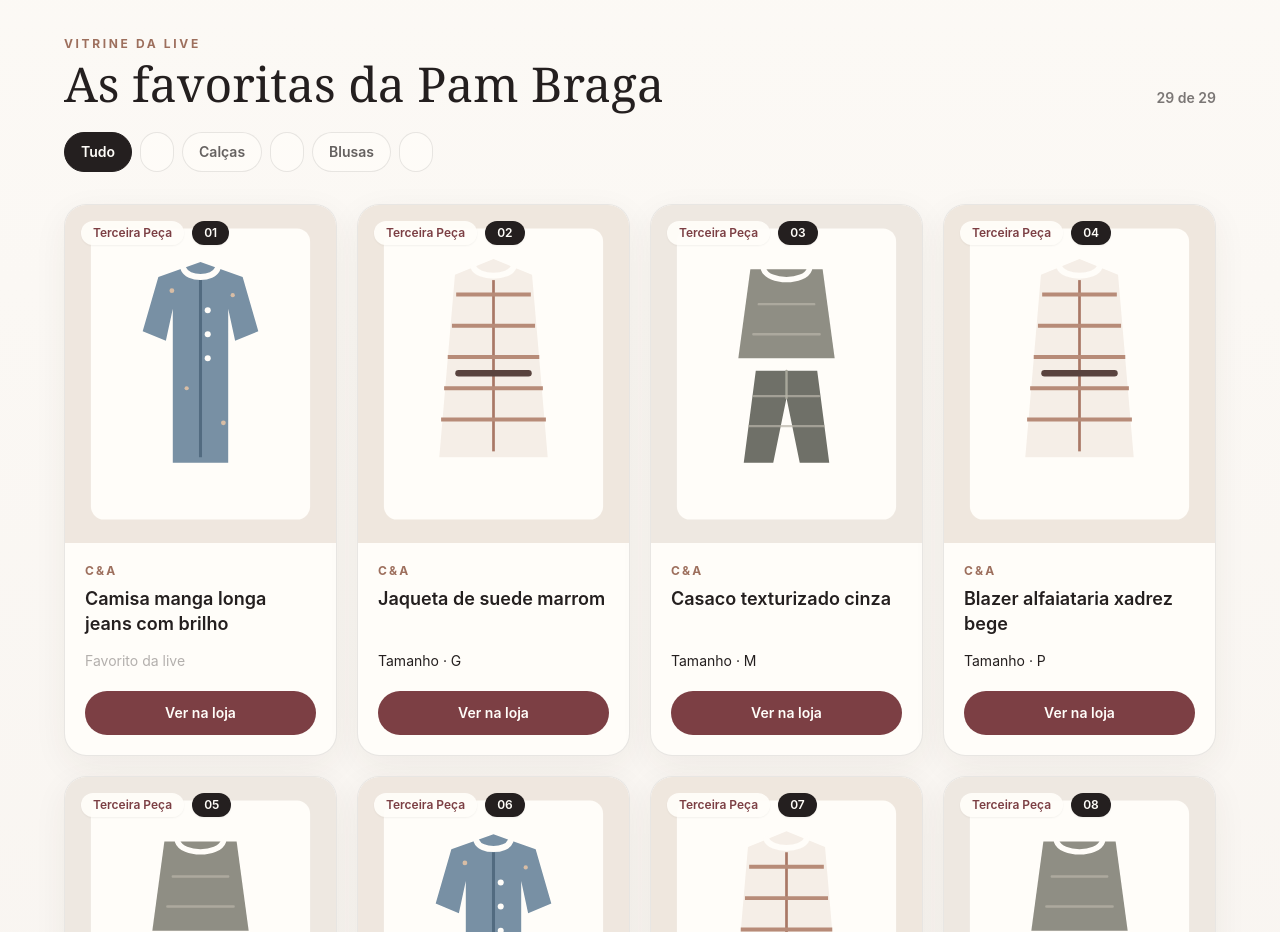
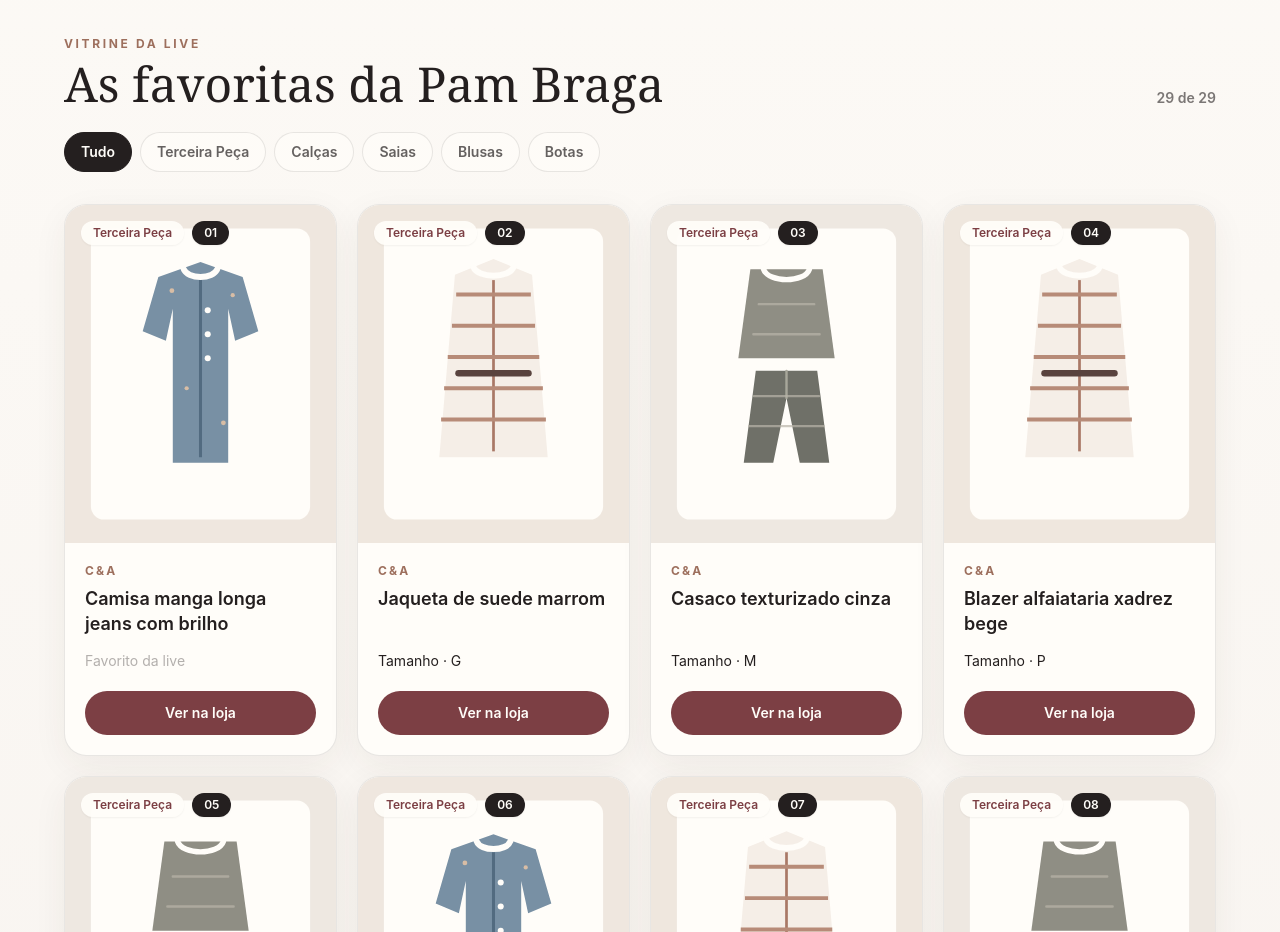
Before and after one commit to bcfbraga/pambraga-live, a Next.js app: page / in a window 1280 px wide. Shown: the part 1020-1952 px from the top of the page. Built offline with nearby package versions, Linux system fonts and the light colour scheme.

Commit message:
Update category filter labels

```diff
--- a/components/CategoryFilter.tsx
+++ b/components/CategoryFilter.tsx
@@ -10,12 +10,11 @@ type CategoryFilterProps = {
 
 const categoryLabel: Record<CategoryFilterType, string> = {
   Tudo: "Tudo",
-  Vestidos: "Vestidos",
+  "Terceira Peça": "Terceira Peça",
+  Calças: "Calças",
+  Saias: "Saias",
   Blusas: "Blusas",
-  Calças: "Calças",
-  Acessórios: "Acessórios",
-  Sapatos: "Sapatos",
-  Outros: "Outros",
+  Botas: "Botas",
 };
 
 export function CategoryFilter({
```
